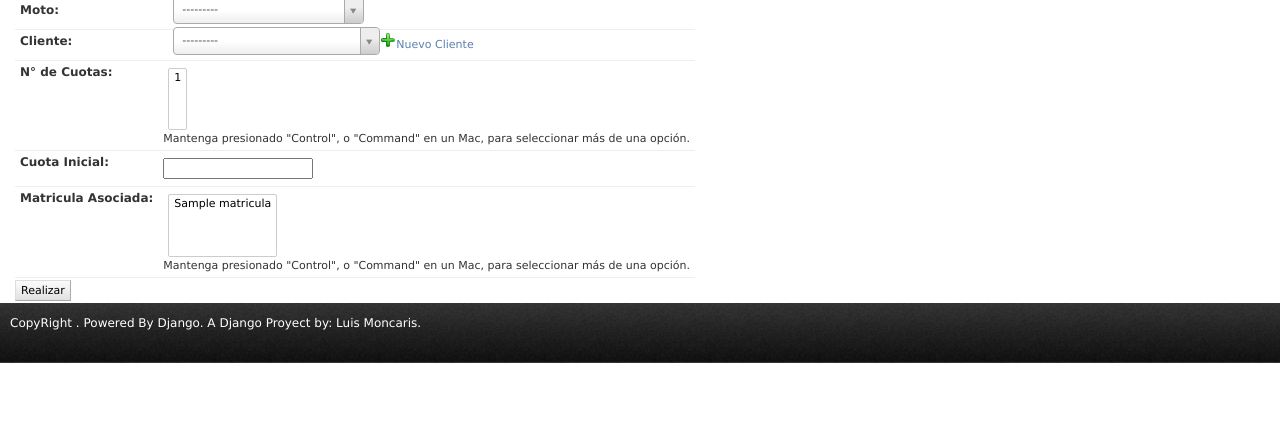
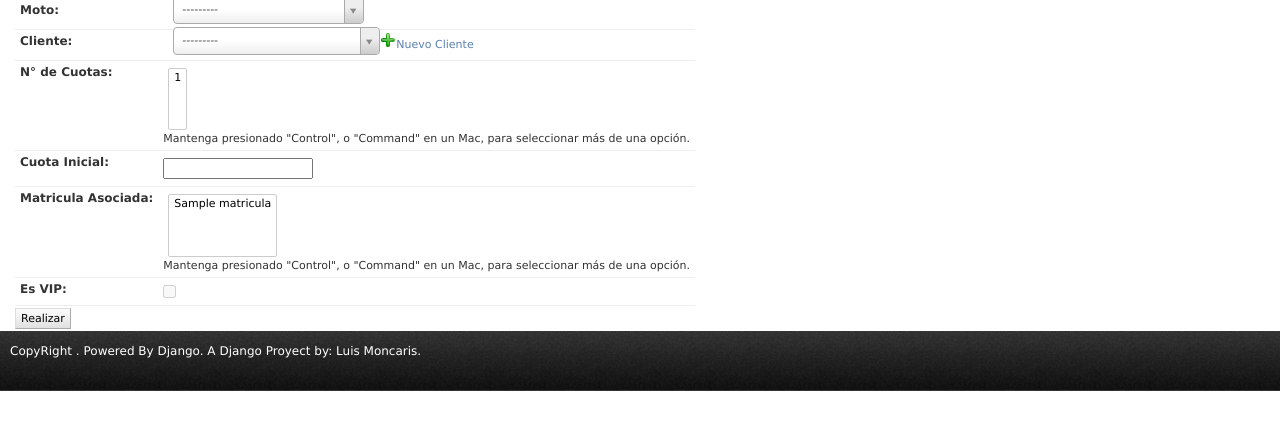
Before and after one commit to sibotero/SiBotero, a Django app: template templates/cotizador/cotizador.html in a window 1280 px wide. Shown: the part 123-553 px from the top of the page. Run offline with Django 3.2, Linux system fonts and the light colour scheme; the template is opened without the code that fills it: values that come from a table or form of the project are taken from there, others are empty; tables that the repository leaves empty hold one stand-in row (values such as "Sample post"); parts of the project's set-up code (start-up, migrations or seed data) failed here and were passed over; some libraries are stand-ins or nearby versions.

Commit message:
Validaciones Principales de la Cotizacion (vip, meses aplicables) falta aplicar el proceso post validacion de VIP, para que no se apliquen las cuotas cuando el usuario la cotizacion es marcada como no aplicable

```diff
--- a/SiCoBotero/urls.py
+++ b/SiCoBotero/urls.py
@@ -26,6 +26,7 @@ urlpatterns = patterns('',
     url(r'^reportar/(?P<id_cot>.*)/$',report_cot,name="reportar"),
     url(r'^reportarpdf/(?P<id_cot>.*)/$',report_cot_pdf,name="reportarpdf"),
     url(r'^reportemail/(?P<id_cot>.*)/$',pdf_a_mail,name="reportemail"),
+    url(r'^vip_cli/(?P<id_cli>.*)/$',is_vip,name="isvip"),
     url(r'^thanks/',gracias,name="gracias"),
     url(r'^media/(?P<path>.*)$', 'django.views.static.serve',{'document_root': settings.MEDIA_ROOT}),
 )
--- a/Sistema_Principal/forms.py
+++ b/Sistema_Principal/forms.py
@@ -1,6 +1,6 @@
 # -*- encoding: utf-8 -*-
 from django import forms
-from Sistema_Principal.models import Cotizacion
+from Sistema_Principal.models import Cotizacion,Moto,Empresa
 
 class AgregarCliente(forms.Form):
     cedula = forms.IntegerField(help_text=("Cedula del Cliente"),required=True,widget=forms.TextInput(attrs={'class':'required'}))
@@ -15,3 +15,21 @@ class CotizarForm(forms.ModelForm):
     class Meta:
         model = Cotizacion
         exclude=['empresa','fecha_cot','vendedor']
+
+    def clean_cuota_inicial(self):
+        data = self.cleaned_data['cuota_inicial']
+        minima = self.cleaned_data['moto']
+        if(data < minima.cuota_minima):
+            raise forms.ValidationError("La cuota minima para la Moto seleccionada es : "+str(minima.cuota_minima))
+        return data
+
+    def clean_n_cuotas(self):
+        moto = self.cleaned_data['moto']
+        empresa = Empresa.objects.get(id = moto.empresa_id)
+        vip = self.cleaned_data['no_aplicables']
+        data = self.cleaned_data['n_cuotas']
+        print data
+        for t in data:
+            if vip and t.num_meses > empresa.cuotas_no_aplic:
+                raise forms.ValidationError("Si se es VIP no puede tener cuotas mayores a "+str(empresa.cuotas_no_aplic))
+        return data
--- a/Sistema_Principal/models.py
+++ b/Sistema_Principal/models.py
@@ -104,6 +104,7 @@ class Cliente(models.Model):
     telefono = models.CharField(max_length=10, help_text=("Telefono del Cliente"),null=False)
     email = models.CharField(max_length=60, help_text=("Correo del cliente"),null=False)
     not_por_email = models.BooleanField(verbose_name="Notificar por Email")
+    es_vip = models.BooleanField(verbose_name="Usuario VIP")
     empresa = models.ForeignKey(Empresa)
     def __unicode__(self):
         return self.nombre+" "+self.apellidos+" : "+self.cedula
@@ -178,10 +179,12 @@ class Cotizacion(models.Model):
     fecha_cot = models.DateField(auto_now=True,verbose_name="Fecha de cotización")
     moto = models.ForeignKey(Moto)
     vendedor = models.ForeignKey(settings.AUTH_USER_MODEL)
+    no_aplicables = models.BooleanField()
     cliente = models.ForeignKey(Cliente)
     n_cuotas = models.ManyToManyField(T_financiacion,verbose_name="N° de Cuotas")
     cuota_inicial = models.IntegerField(verbose_name="Cuota Inicial")
     matricula_asociada = models.ManyToManyField(Matricula,null=False,verbose_name="Matricula Asociada")
+    n_no_aplicables = models.IntegerField(max_length=2)
     empresa = models.ForeignKey(Empresa)
     class Meta:
         verbose_name="Cotización"
--- a/templates/cotizador/cotizador.html
+++ b/templates/cotizador/cotizador.html
@@ -5,6 +5,7 @@
     $(document).ready(function (){
         $("#id_moto").select2();
         $("#id_cliente").select2();
+        $("#id_no_aplicables").attr('disabled','disabled')
         $("#pop").dialog({autoOpen:false,
             title:"Agregar Cliente",
             resizable:false,
@@ -14,6 +15,16 @@
             },width:600
         });
 
+        init = $.get("/vip_cli/"+value+"/",function(data){
+                    $("#id_no_aplicables").removeAttr("checked");
+                    if(data.vip){
+                        $("#id_no_aplicables").removeAttr('disabled')
+                    }else{
+                        $("#id_no_aplicables").attr('disabled','disabled')
+                    }
+
+                })
+
         $("#openPop").click(function(){
             window.open("/add_cliente/","_blank",'width=500,height=600');
         });
@@ -22,6 +33,22 @@
             $.post("/cotizacion/",this)
         });
 
+
+
+        $("#id_cliente").change(function(event){
+            value = $("#id_cliente").select2("val")
+            if(value>=0){
+                val = $.get("/vip_cli/"+value+"/",function(data){
+                    $("#id_no_aplicables").removeAttr("checked");
+                    if(data.vip){
+                        $("#id_no_aplicables").removeAttr('disabled')
+                    }else{
+                        $("#id_no_aplicables").attr('disabled','disabled')
+                    }
+
+                })
+            }
+        });
     });
 </script>
 {% endblock %}
@@ -30,14 +57,16 @@
 <div id="cotizacion-datos">
 <form id="form_cot" method="POST">{% csrf_token %}
 <table>
-<tr><th><label for="id_moto">Moto:</label></th><td>{{ form.moto }}</td></tr>
-<tr><th><label for="id_cliente">Cliente:</label></th><td>{{ form.cliente }}<a id="openPop" href="#"><img id="add_cliente" src="/static/cotizacion/img/list-add.png" />Nuevo Cliente</a></td></tr>
-<tr><th><label for="id_n_cuotas">N° de Cuotas:</label></th><td>{{ form.n_cuotas }}<br/>
+<tr><th><label for="id_moto">Moto:</label></th><td>{{ form.moto }}{{ form.moto.errors }}</td></tr>
+<tr><th><label for="id_cliente">Cliente:</label></th><td>{{ form.cliente }}{{ form.cliente.errors }}<a id="openPop" href="#"><img id="add_cliente" src="/static/cotizacion/img/list-add.png" />Nuevo Cliente</a></td></tr>
+<tr><th><label for="id_n_cuotas">N° de Cuotas:</label></th><td>{{ form.n_cuotas }}{{ form.n_cuotas.errors }}<br/>
     <span class="helptext"> Mantenga presionado "Control", o "Command" en un Mac, para seleccionar más de una opción.</span>
 </td></tr>
-<tr><th><label for="id_cuota_inicial">Cuota Inicial:</label></th><td>{{ form.cuota_inicial }}</td></tr>
-<tr><th><label for="id_matricula_asociada">Matricula Asociada:</label></th><td>{{ form.matricula_asociada }}<br/><span class="helptext"> Mantenga presionado "Control", o "Command" en un Mac, para seleccionar más de una opción.</span></td></tr>
+<tr><th><label for="id_cuota_inicial">Cuota Inicial:</label></th><td>{{ form.cuota_inicial }}{{ form.cuota_inicial.errors }}</td></tr>
+<tr><th><label for="id_matricula_asociada">Matricula Asociada:</label></th><td>{{ form.matricula_asociada }}{{ form.matricula_asociada.errors }}<br/><span class="helptext"> Mantenga presionado "Control", o "Command" en un Mac, para seleccionar más de una opción.</span></td></tr>
+    <tr><th><label for="id_matricula_asociada">Es VIP:</label></th><td>{{ form.no_aplicables }}{{ form.no_aplicables.errors }}</td></tr>
 </table>
+
     <input type="submit" value="Realizar" id="cotizar"/>
 </form>
 </div>
```
Also changed, not shown: Sistema_Principal/views.py (+9 -1 lines).
